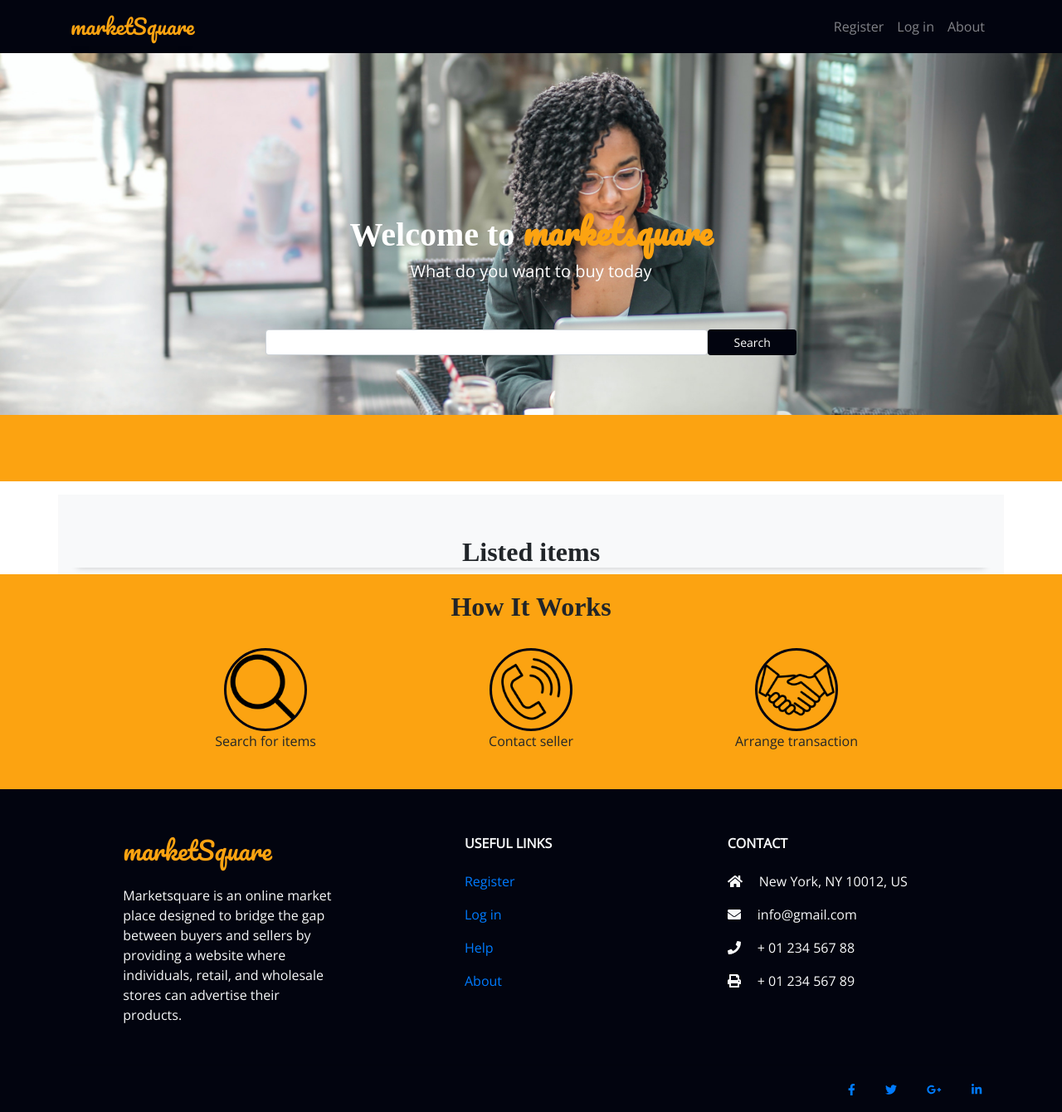
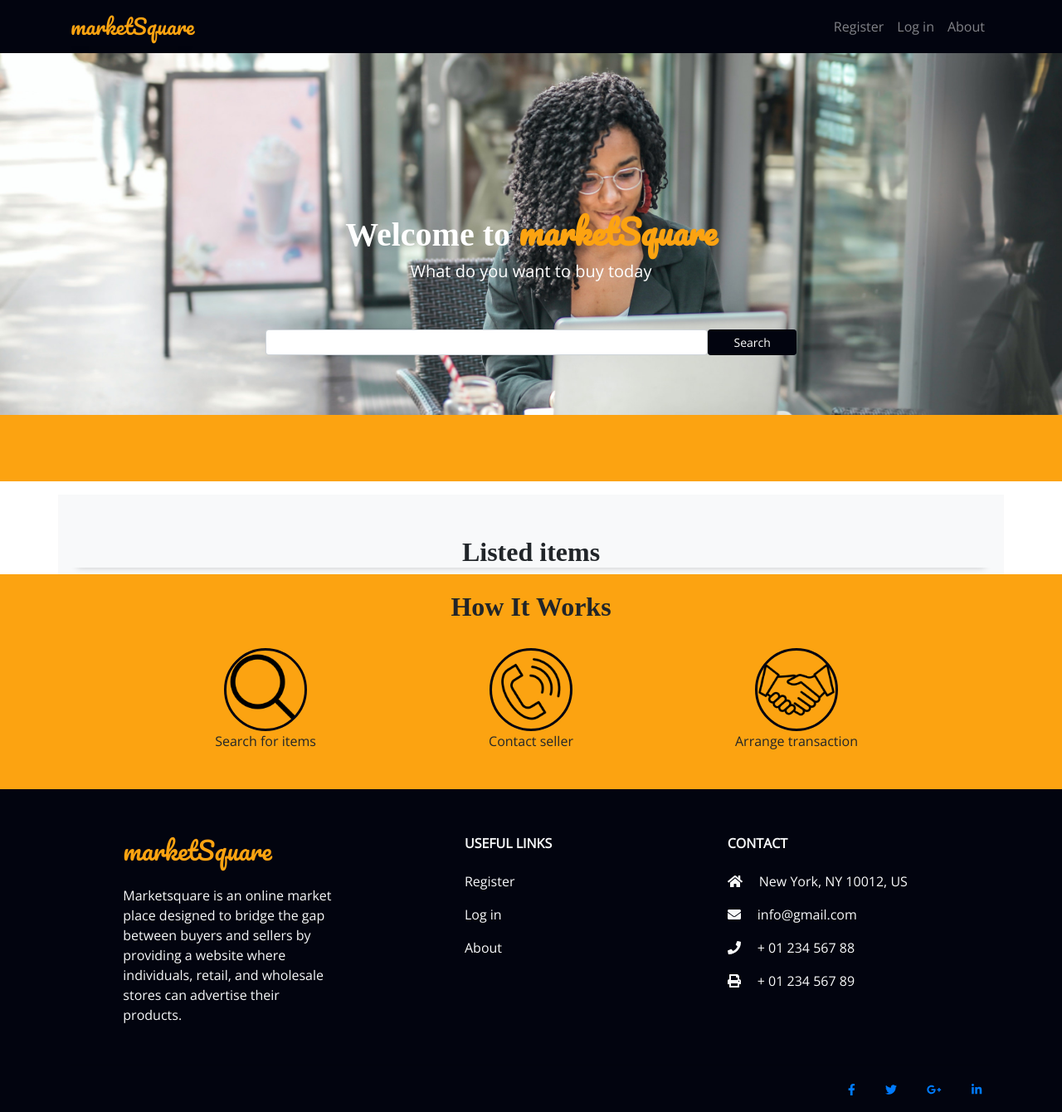
Before and after one commit to Code-Institute-Submissions/SegzAyo-SegzAyo-Online_MarketPlace2_AprResub, a Flask app: page / in a window 1280 px wide. Shown: the whole page at 83% size. Run offline with Flask 2, Linux system fonts and the light colour scheme; grey boxes labelled with a size stand in for pictures from a placeholder-image service; data that the repository does not hold is empty; parts of the project's set-up code (start-up, migrations or seed data) failed here and were passed over; some libraries are stand-ins or nearby versions; some web fonts are replaced.

Commit message:
bug fixes and code cleanup

```diff
--- a/templates/base.html
+++ b/templates/base.html
@@ -92,7 +92,7 @@
 
       <!-- Grid column -->
       <div class="col-md-3 col-lg-3 col-xl-3 mx-auto mt-3">
-        <h6 class=" mb-4 footer-brand">marketSquare</h6>
+        <a href="{{ url_for('get_products') }}"><h6 class=" mb-4 footer-brand">marketSquare</h6></a>
         <p>Marketsquare is an online market place designed to bridge the gap between buyers and
 sellers by providing a website where individuals, retail, and wholesale stores can
 advertise their products.</p>
@@ -113,27 +113,24 @@ advertise their products.</p>
         {% set user_id = session["user_id"]%}
         {% if session["user"] %}
             <p>
-                <a href="{{ url_for('update_profile', userId=user_id) }}">User profile</a>
+                <a class="text-light" href="{{ url_for('update_profile', userId=user_id) }}">User profile</a>
             </p>
             <p>
-                <a href="{{ url_for('sign_out') }}">Log out</a>
+                <a class="text-light" href="{{ url_for('sign_out') }}">Log out</a>
             </li>
             <p>
-                <a href="{{ url_for('list_product', userId=user_id) }}">List new product</a>
+                <a class="text-light" href="{{ url_for('list_product', userId=user_id) }}">List new product</a>
             </li>
             {% else %}
         <p>
-            <a href="{{ url_for('register') }}">Register</a>
+            <a class="text-light" href="{{ url_for('register') }}">Register</a>
         </p>
         <p>
-            <a href="{{ url_for('login') }}">Log in</a>
-        </p>
-        <p>
-            <a href="#!">Help</a>
+            <a class="text-light" href="{{ url_for('login') }}">Log in</a>
         </p>
          {% endif %}
         <p>
-            <a href="#">About</a>
+            <a class="text-light" href="#">About</a>
         </p>
       </div>
       <!-- Grid column -->
--- a/templates/categoryProducts.html
+++ b/templates/categoryProducts.html
@@ -2,7 +2,7 @@
 {% block content %}
 <section class="container-fluid baseContainer">
     <div class="welcomeMessage">
-        <h1 class="Titles">Welcome to <span class="brand_name">marketsquare</span></h1>
+        <h1 class="Titles">Welcome to <span class="brand_name">marketSquare</span></h1>
         <h5>What do you want to buy today</h5>
     </div>
     <form id="searchForm" class="row searchForm justify-content-center">
--- a/templates/listing_page.html
+++ b/templates/listing_page.html
@@ -3,7 +3,7 @@
 
 <section class="container-fluid baseContainer">
     <div class="welcomeMessage">
-        <h1 class="Titles">Welcome to <span class="brand_name">marketsquare</span></h1>
+        <h1 class="Titles">Welcome to <span class="brand_name">marketSquare</span></h1>
         <h5>What do you want to buy today</h5>
     </div>
     <form id="searchForm" class="row searchForm justify-content-center">
--- a/templates/login.html
+++ b/templates/login.html
@@ -1,8 +1,9 @@
 {% extends "base.html" %}
 {% block content %}
+<!-- LANDING IMAGE-->
 <section class="container-fluid baseContainer">
     <div class="welcomeMessage">
-        <h1 class="Titles">Welcome back to <span class="brand_name">marketsquare</span></h1>
+        <h1 class="Titles">Welcome back to <span class="brand_name">marketSquare</span></h1>
     </div>
 </section>
 <div class="card row">
--- a/templates/product.html
+++ b/templates/product.html
@@ -1,8 +1,9 @@
 {% extends "base.html" %}
 {% block content %}
+<!-- LANDING IMAGE-->
 <section class="container-fluid baseContainer">
     <div class="welcomeMessage">
-        <h1 class="Titles">Welcome to <span class="brand_name">marketsquare</span></h1>
+        <h1 class="Titles">Welcome to <span class="brand_name">marketSquare</span></h1>
         <h5>What do you want to buy today</h5>
     </div>
     <form id="searchForm" class="row searchForm justify-content-center">
--- a/templates/products.html
+++ b/templates/products.html
@@ -1,10 +1,12 @@
 {% extends "base.html" %}
 {% block content %}
+<!-- LANDING IMAGE-->
 <section class="container-fluid baseContainer">
     <div class="welcomeMessage">
-        <h1 class="Titles">Welcome to <span class="brand_name">marketsquare</span></h1>
+        <h1 class="Titles">Welcome to <span class="brand_name">marketSquare</span></h1>
         <h5>What do you want to buy today</h5>
     </div>
+    <!--SEARCH ENGINE FORM-->
     <form id="searchForm" class="row searchForm justify-content-center">
         <input id="word" name="word" type="text" class=" form-control form-control-sm col-8 col-xs-6 col-md-4 col-lg-5 center-align my-auto validate" required>
         <button type="submit" id="searchedResult" class="btn btn-sm btn-dark col-3 col-md-2 col-lg-1 center-align my-auto">
@@ -12,7 +14,7 @@
         </button>
     </form>
 </section>
-
+<!--CATEGORY SECTION-->
 <section class="container-fluid categorySection">
     <ul class="mx-auto" style="padding-left: 0; padding-top:40px; padding-bottom: 40px;">
         <div class="row justify-content-around">
@@ -27,7 +29,7 @@
     </ul>
 </section>
 <section class="container" style="background-color: #f8f9fa;">
-
+<!--LISTED ITEMS SECTION-->
     <div class="container item_display">
         <div id="home" class="row justify-content-start" style="padding-top: 50px;">
             <h2 class="Listed_Title col-12 text-center">Listed items</h2>
@@ -53,6 +55,7 @@
         </div>
     </div>
 </section>
+<!--SEARCHED RESULT SECTION-->
 <section class="container">
     <a href="#searchedResult"></a>
     <div id="results" style="display: none" class="row justify-content-start">
@@ -79,6 +82,7 @@
         </a>
     </div>
 </section>
+<!--HOW IT WORKS SECTION-->
 <section class="container-fluid">
     <div class="row howToSection justify-content-center">
         <h2 class="col-12 col-md-12 my-auto Titles text-center" style="padding-top: 20px;">How It Works</h2>
@@ -97,7 +101,3 @@
     </div>
 </section>
 {% endblock %}
-
-<div class="row">
-                <h2 class="Listed_Title col-12 text-center">Listed items</h2>
-            </div>
--- a/templates/register.html
+++ b/templates/register.html
@@ -1,8 +1,9 @@
 {% extends "base.html" %}
 {% block content %}
+<!-- LANDING IMAGE-->
 <section class="container-fluid baseContainer">
     <div class="welcomeMessage">
-        <h1 class="Titles">Welcome to <span class="brand_name">marketsquare</span></h1>
+        <h1 class="Titles">Welcome to <span class="brand_name">marketSquare</span></h1>
         <h5>We are happy that you are joining us</h5>
     </div>
 </section>
```
Also changed, not shown: templates/profile.html (+4 -8 lines), templates/selected_product.html (+7 -2 lines).
